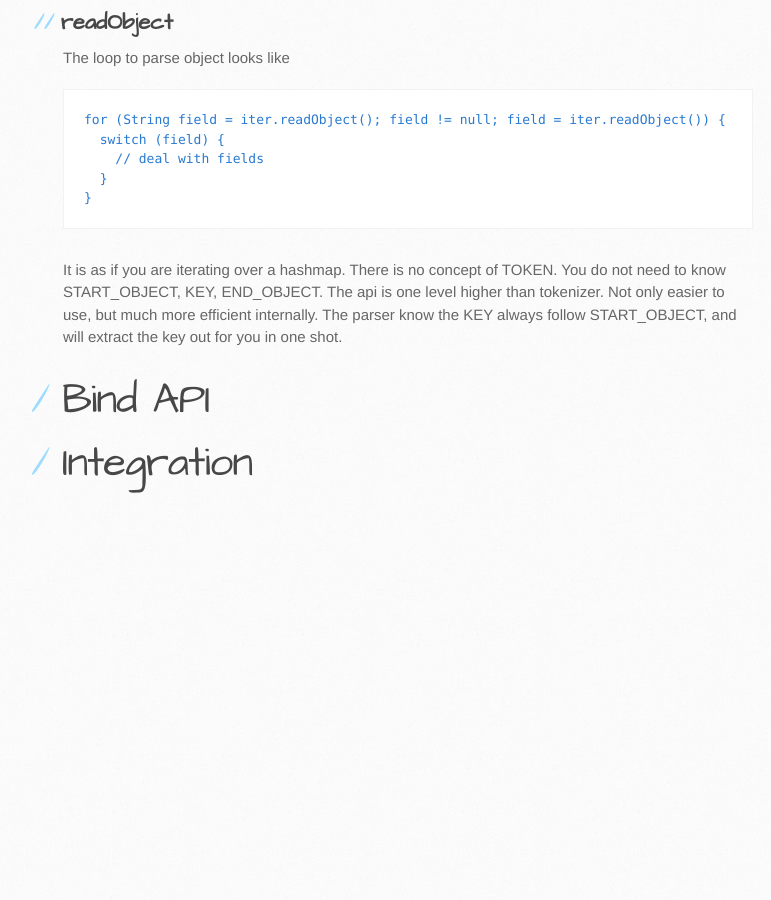
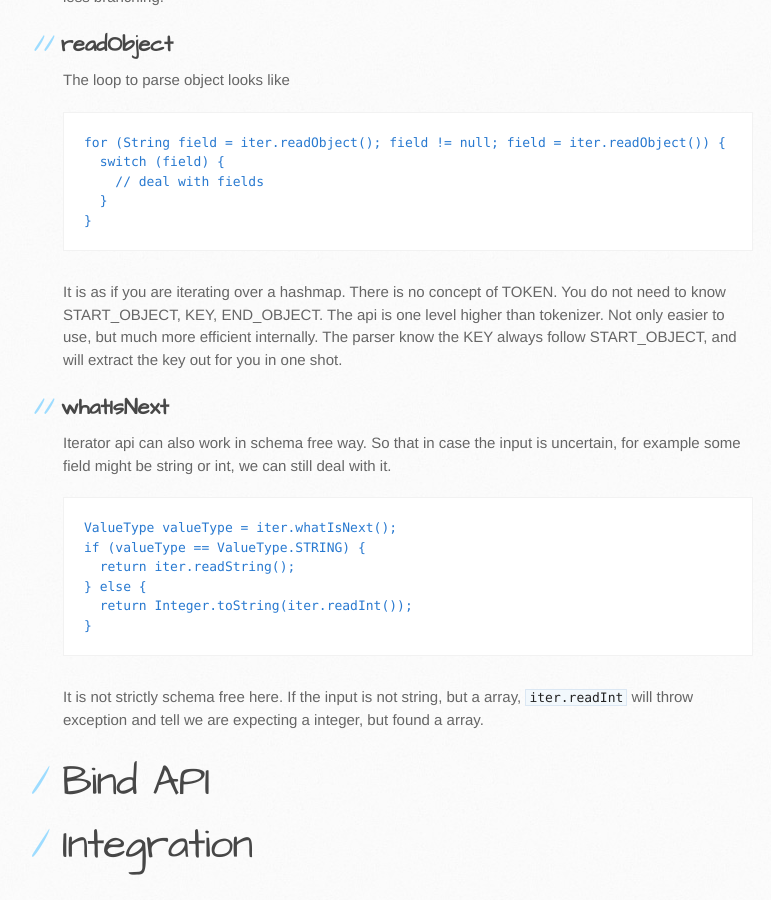
Before and after one commit to json-iterator/json-iterator.github.io, a Jekyll site: the page built from api.md, in a window 1280 px wide and 900 px high, scrolled down 3368 px. Shown: the whole window, without its empty margins (107-878 px from the left). Built offline with Jekyll 4.4.1, drawn with Linux system fonts in a browser that asks for light colours; before the commit the page ends 3885 px from its top, so only the background shows below that.

Commit message:
Update api.md

````diff
--- a/api.md
+++ b/api.md
@@ -150,6 +150,21 @@
 
 It is as if you are iterating over a hashmap. There is no concept of TOKEN. You do not need to know START_OBJECT, KEY, END_OBJECT. The api is one level higher than tokenizer. Not only easier to use, but much more efficient internally. The parser know the KEY always follow START_OBJECT, and will extract the key out for you in one shot.
 
+## whatIsNext
+
+Iterator api can also work in schema free way. So that in case the input is uncertain, for example some field might be string or int, we can still deal with it.
+
+```
+ValueType valueType = iter.whatIsNext();
+if (valueType == ValueType.STRING) {
+  return iter.readString();
+} else {
+  return Integer.toString(iter.readInt());
+}
+```
+
+It is not strictly schema free here. If the input is not string, but a array, `iter.readInt` will throw exception and tell we are expecting a integer, but found a array.
+
 # Bind API
 
 # Integration
````
